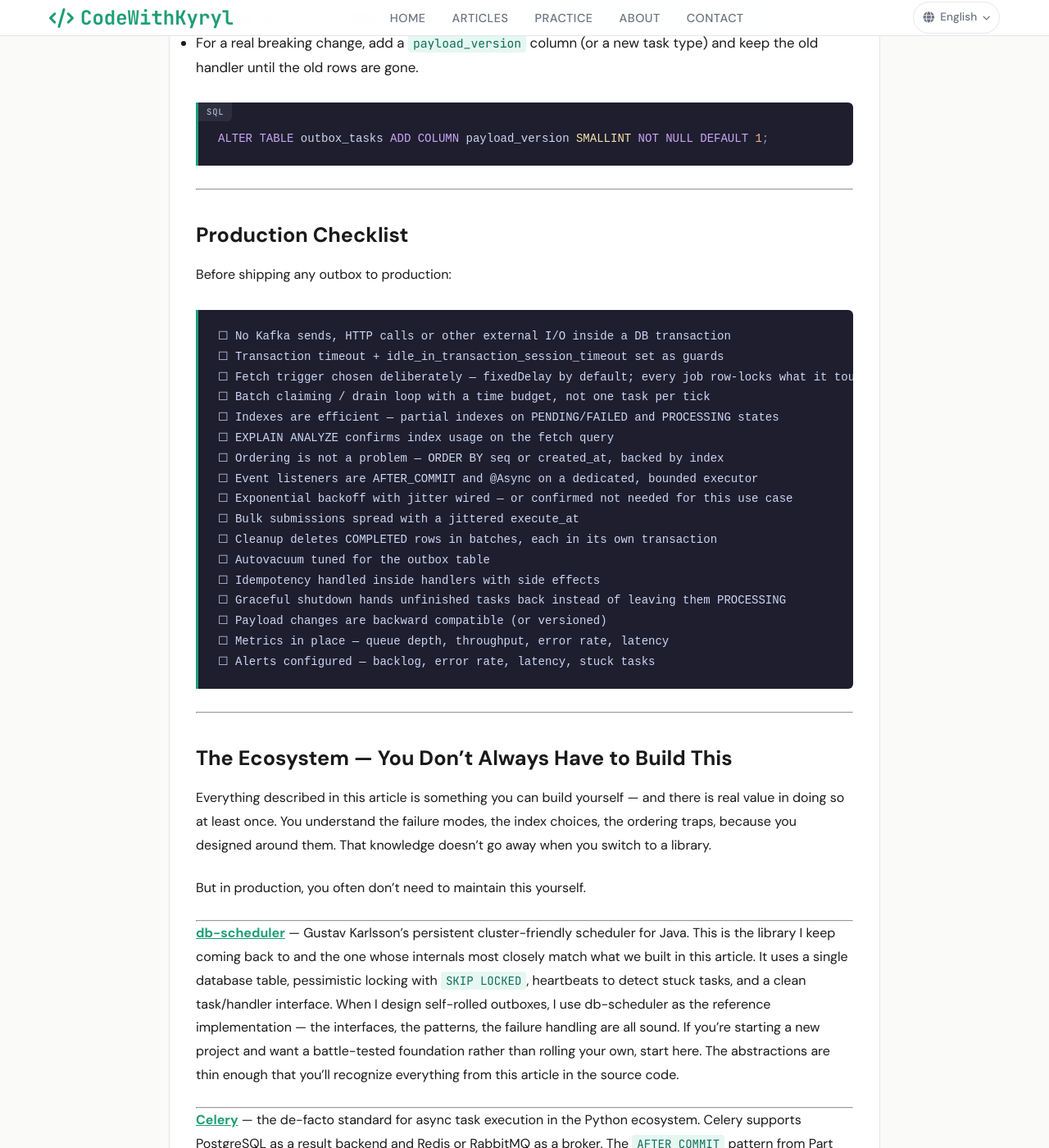
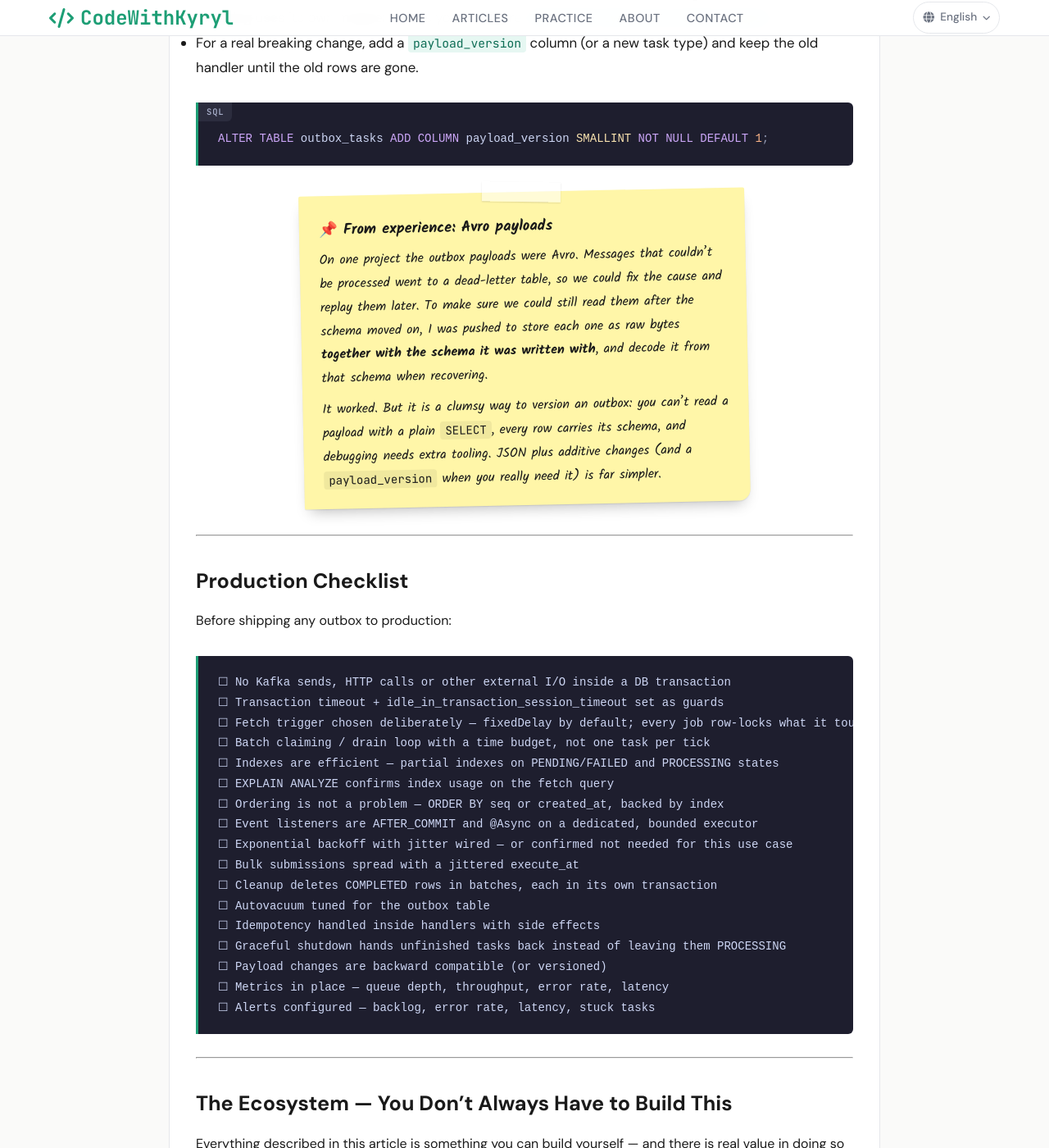
Before and after one commit to javaAndScriptDeveloper/codeWithKyryl, a Jekyll site: the page built from _articles/outboxes.md, in a window 1280 px wide and 1400 px high, scrolled down 45278 px. Shown: the whole window at 82% size. Built offline with Jekyll 4.4.1, drawn with Linux system fonts in a browser that asks for light colours; some of the changed text lies outside the part shown.

Commit message:
Add a sticky-note aside with the Avro payload story
Payload versioning reads as theory without a real case. The author's
Avro dead-letter setup (bytes stored with their writer schema) shows
what versioning looks like when it is done the hard way, and why JSON
with additive changes is simpler. The new .post-sticky style sets
personal war stories apart from the main text in the same hand-drawn
voice as the diagrams.

Co-Authored-By: Claude Opus 5.5 <noreply@anthropic.com>

````diff
--- a/_articles/outboxes.md
+++ b/_articles/outboxes.md
@@ -1815,6 +1815,19 @@ Treat the payload as a contract with your past self:
 ALTER TABLE outbox_tasks ADD COLUMN payload_version SMALLINT NOT NULL DEFAULT 1;
 ```
 
+<div class="post-sticky" markdown="1">
+<p class="post-sticky-title">📌 From experience: Avro payloads</p>
+
+On one project the outbox payloads were Avro. Messages that couldn't be processed went to a
+dead-letter table, so we could fix the cause and replay them later. To make sure we could still
+read them after the schema moved on, I was pushed to store each one as raw bytes **together with
+the schema it was written with**, and decode it from that schema when recovering.
+
+It worked. But it is a clumsy way to version an outbox: you can't read a payload with a plain
+`SELECT`, every row carries its schema, and debugging needs extra tooling. JSON plus additive
+changes (and a `payload_version` when you really need it) is far simpler.
+</div>
+
 ---
 
 ## Production Checklist
--- a/assets/css/post.css
+++ b/assets/css/post.css
@@ -322,3 +322,44 @@ footer {
 .faq-answer { margin-top: 0.6rem; }
 .faq-answer > :first-child { margin-top: 0; }
 .faq-answer > :last-child { margin-bottom: 0; }
+
+/* Hand-written "sticky note" aside: personal war stories next to the main text. */
+.post-sticky {
+    position: relative;
+    max-width: 34rem;
+    margin: 2rem auto 2.25rem;
+    padding: 1.6rem 1.5rem 1.2rem;
+    background: #fff6a8;
+    color: #3b3a2e;
+    font-family: "Kalam", "Comic Sans MS", cursive;
+    font-size: 1.05rem;
+    line-height: 1.55;
+    transform: rotate(-1.2deg);
+    box-shadow: 0 1px 1px rgba(0, 0, 0, 0.08), 0 10px 18px -8px rgba(0, 0, 0, 0.28);
+    border-radius: 2px 2px 14px 2px;
+}
+.post-sticky::before {               /* strip of tape */
+    content: "";
+    position: absolute;
+    top: -12px;
+    left: 50%;
+    width: 96px;
+    height: 24px;
+    transform: translateX(-50%) rotate(2deg);
+    background: rgba(255, 255, 255, 0.55);
+    box-shadow: 0 1px 2px rgba(0, 0, 0, 0.12);
+}
+.post-sticky p { margin: 0 0 0.6rem; }
+.post-sticky p:last-child { margin-bottom: 0; }
+.post-sticky .post-sticky-title {
+    font-weight: 700;
+    font-size: 1.15rem;
+    margin-bottom: 0.4rem;
+}
+.post-sticky code {
+    background: rgba(0, 0, 0, 0.06);
+    color: inherit;
+}
+@media (max-width: 480px) {
+    .post-sticky { transform: none; margin: 1.75rem 0; }
+}
````
